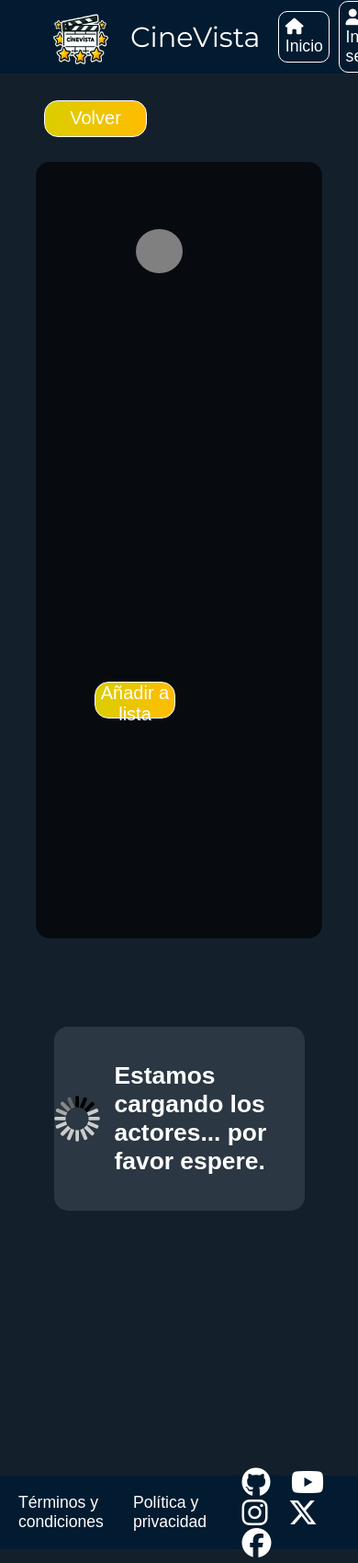
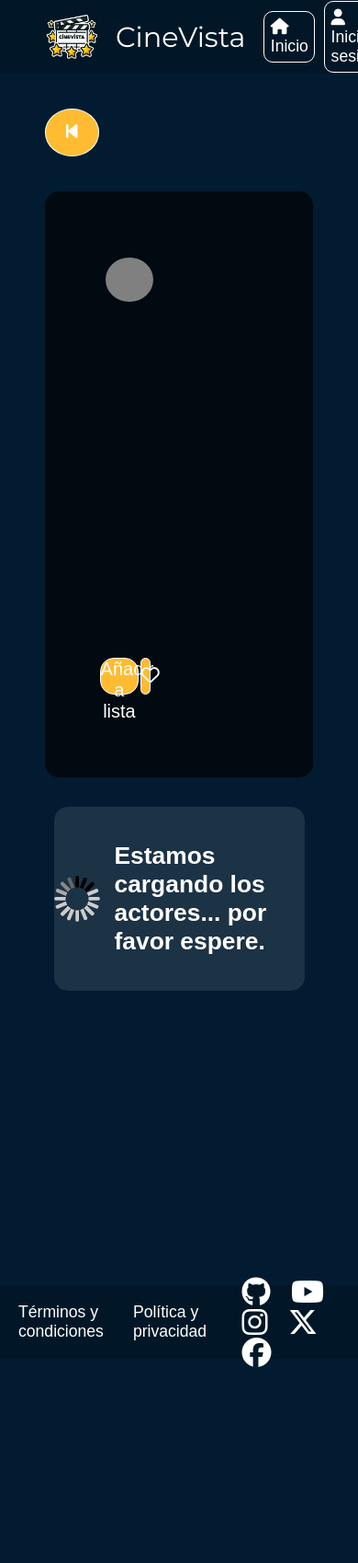
Before and after one commit to JorgeBackendProjects/CineVista, a PHP site: template Views/pelicula.php in a window 390 px wide; the page is wider, and only the part inside the window is pictured. Shown: that part at 92% size. After the commit the page ends 1486 px from the top of that part, so only its background shows below. Run offline with PHP 8.4, Linux system fonts and the light colour scheme; the template is opened without the code that fills it, so the values that code supplies are empty; some libraries are stand-ins or nearby versions; some web fonts are replaced.

Commit message:
Más responsive y cambios de estilos

```diff
--- a/Views/pelicula.php
+++ b/Views/pelicula.php
@@ -35,7 +35,7 @@ $sesion_iniciada = isset($_SESSION["usuario"]);
         body {
             font-family: "Inria Sans", sans-serif;
             font-size: 1.1rem;
-            background-color: rgb(2, 16, 29, 93%);
+            background-color: #021B30;
             color: white;
         }
 
@@ -45,7 +45,7 @@ $sesion_iniciada = isset($_SESSION["usuario"]);
             width: 100%;
             top: 0;
             z-index: 1;
-            background-color: rgb(2, 27, 48);
+            background-color: #011727;
         }
 
         nav {
@@ -71,8 +71,8 @@ $sesion_iniciada = isset($_SESSION["usuario"]);
         }
 
         .header_left .icon {
-            width: 4.5rem;
-            height: 5rem;
+            width: 3.5rem;
+            height: 3rem;
             background-image: url("Assets/Images/icon.png");
             background-size: 100% 100%;
         }
@@ -114,15 +114,15 @@ $sesion_iniciada = isset($_SESSION["usuario"]);
 
         /*Botón Volver*/
         .atras {
-            width: 7rem;
-            height: 2.5rem;
+            width: 3.7rem;
+            height: 3.2rem;
             font-size: 1.25rem;
             position: absolute;
-            top: 6.8rem;
-            left: 3rem;
-            background: linear-gradient(90deg, rgb(219, 206, 0) 0%, rgb(255, 188, 0) 100%);
+            top: 7.4rem;
+            left: 12.5vw;
+            background-color: rgb(255, 188, 50);
             color: white;
-            border-radius: 15px;
+            border-radius: 50%;
             cursor: pointer;
             border: 1px solid;
         }
@@ -160,7 +160,7 @@ $sesion_iniciada = isset($_SESSION["usuario"]);
             position: absolute;
             width: 75%;
             height: 75.5vh;
-            top: 10rem;
+            top: 13rem;
             left: 12.5%;
             opacity: 0.7;
             background-size: 100% 100%;
@@ -175,14 +175,16 @@ $sesion_iniciada = isset($_SESSION["usuario"]);
             height: 75.5vh;
             padding: 4rem 3.5rem;
             margin: 0 auto;
-            top: 5rem;
+            top: 8rem;
             background-color: rgba(0, 0, 0, 65%);
             border-radius: 15px;
         }
 
         .poster {
-            width: 300px;
+            display: flex;
+            flex-direction: row-reverse;
             height: 80%;
+            margin-bottom: 5%;
             background-size: 100% 100%;
             background-repeat: no-repeat;
             border-radius: 15px;
@@ -196,9 +198,9 @@ $sesion_iniciada = isset($_SESSION["usuario"]);
             width: 3.2rem;
             height: 3rem;
             top: 2%;
+            right: 2%;
             border-radius: 50%;
             background-color: grey;
-            left: 80%;
         }
 
         .valoracion {
@@ -210,55 +212,70 @@ $sesion_iniciada = isset($_SESSION["usuario"]);
         .info_principal {
             display: flex;
             flex-direction: column;
-            width: 300px;
+            width: 25%;
             height: 100%;
         }
 
         .info_detallada {
-            padding: 0 0 1rem 1rem;
+            width: 75%;
+            padding: 0 0 1rem 1vw;
             border-radius: 20px;
         }
 
         .info_detallada span h3 {
-            padding: 0.5rem 2rem;
+            padding: 0.5rem 0 0.5rem 1.5vw;
             font-size: 1.2rem;
+            text-align: justify;
         }
 
         .info_detallada span h3 span {
             font-weight: 200;
         }
 
-        .titulo {
-            font-size: 1.9rem;
-            text-align: center;
-            padding-top: 5%;
+        #web a {
+            color: orange;
         }
 
-        .aniadir_a_lista {
-            width: 85%;
+        .titulo {
+            font-size: 1.7rem;
+            text-align: center;
+        }
+
+        .aniadir_pelicula {
+            display: flex;
+            justify-content: center;
+            width: 90%;
+            margin: 0 auto;
+        }
+
+        .aniadir_pelicula .aniadir_a_lista {
+            width: 75%;
             height: 2.5rem;
             margin: 2rem auto 0 auto;
             font-size: 1.25rem;
-            background: linear-gradient(90deg, rgb(219, 206, 0) 0%, rgb(255, 188, 0) 100%);
+            background-color: rgb(255, 188, 50);
             color: white;
             border-radius: 15px;
             cursor: pointer;
             border: 1px solid;
         }
 
-        #sinopsis {
-            text-align: justify;
-            padding: 1rem 3rem 1rem 2rem;
-        }
-
-        #web a {
-            color: orange;
+        .aniadir_pelicula .aniadir_a_favoritos {
+            width: 20%;
+            height: 2.5rem;
+            margin: 2rem auto 0 auto;
+            font-size: 1.25rem;
+            background-color: rgb(255, 188, 50);
+            color: white;
+            border-radius: 15px;
+            cursor: pointer;
+            border: 1px solid;
         }
 
         .secundario {
             display: flex;
             flex-direction: column;
-            margin: 8rem auto;
+            margin: 10rem auto;
             width: 70%;
         }
 
@@ -304,13 +321,13 @@ $sesion_iniciada = isset($_SESSION["usuario"]);
         }
 
         .boton_carousel {
-            width: 8rem;
+            width: 7rem;
             height: 2.5rem;
             font-size: 1.25rem;
-            margin: -1rem 3rem 0 3rem;
-            background: linear-gradient(90deg, rgb(219, 206, 0) 0%, rgb(255, 188, 0) 100%);
+            margin: 1rem 3rem 0 3rem;
+            background-color: rgb(255, 188, 50);
             color: white;
-            border-radius: 15px;
+            border-radius: 30px;
             cursor: pointer;
             border: 1px solid;
         }
@@ -321,7 +338,7 @@ $sesion_iniciada = isset($_SESSION["usuario"]);
             width: 100%;
             bottom: 0;
             z-index: 1;
-            background-color: rgb(2, 27, 48);
+            background-color: #011727;
             display: flex;
             justify-content: space-around;
             align-items: center;
@@ -351,61 +368,27 @@ $sesion_iniciada = isset($_SESSION["usuario"]);
             font-size: 2rem;
         }
 
-        /*Responsive para pantallas más pequeñas*/
         @media only screen and (max-width: 1600px) {
-            /*Vista película*/
-            .principal {
-                display: flex;
-                flex-direction: column;
+            .info_principal {
+                width: 30%;
             }
 
-            .fondo {
-                position: absolute;
-                width: 80%;
-                height: 100%;
-                top: 11rem;
-                left: 10%;
-                opacity: 0.7;
-                background-size: 100% 100%;
-                background-repeat: no-repeat;
-                border-radius: 15px;
+            .info_detallada {
+                width: 70%;
+            }
+        }
+
+        @media only screen and (max-width: 1450px) {
+            .info_principal {
+                width: 35%;
             }
 
-            .pelicula {
-                position: relative;
-                display: flex;
-                width: 80%;
-                height: 100vh;
-                padding: 4rem 3.5rem;
-                margin: 1rem auto;
-                top: 5rem;
-                background-color: rgba(0, 0, 0, 65%);
-                border-radius: 15px;
+            .info_detallada {
+                width: 65%;
             }
 
-            .poster {
-                width: 17vw;
-                height: 55vh;
-                background-size: 100% 100%;
-                background-repeat: no-repeat;
-                border-radius: 15px;
-            }
-
-            .info_principal {
-                display: flex;
-                flex-direction: column;
-                width: 300px;
-                height: 100%;
-            }
-
-            .titulo {
-                font-size: 1.5rem;
-                text-align: center;
-                padding-top: 5%;
-            }
-
-            .boton_carousel {
-                margin: -2rem 3rem 0rem 3rem;
+            .info_detallada span h3 {
+                font-size: 1.1rem;
             }
         }
     </style>
@@ -434,7 +417,7 @@ $sesion_iniciada = isset($_SESSION["usuario"]);
         <div class="principal">
             <input type="hidden" id="id_pelicula" name="id_pelicula" value="<?php echo $id_pelicula; ?>" />
 
-            <button id="atras" class="atras">Volver</button>
+            <button id="atras" class="atras"><i class="fa-solid fa-backward-step"></i></button>
 
             <div id="fondo" class="fondo"></div>
 
@@ -449,7 +432,10 @@ $sesion_iniciada = isset($_SESSION["usuario"]);
 
                     <h1 id="titulo" class="titulo"></h1>
 
-                    <button id="aniadir_a_lista" class="aniadir_a_lista">Añadir a lista</button>
+                    <div class="aniadir_pelicula">
+                        <button id="aniadir_a_lista" class="aniadir_a_lista">Añadir a lista</button>
+                        <button id="aniadir_a_favoritos" class="aniadir_a_favoritos"><i class="fa-regular fa-heart"></i></button>
+                    </div>
                 </div>
 
                 <div id="info_detallada" class="info_detallada">
@@ -479,8 +465,8 @@ $sesion_iniciada = isset($_SESSION["usuario"]);
             <div id="actores" class="actores"></div>
 
             <div class="botones_carousel">
-                <button id="btn_anterior" class="boton_carousel">Retroceder</button>
-                <button id="btn_siguiente" class="boton_carousel">Avanzar</button>
+                <button id="btn_anterior" class="boton_carousel"><i class="fa-solid fa-backward"></i></button>
+                <button id="btn_siguiente" class="boton_carousel"><i class="fa-solid fa-forward"></i></button>
             </div>
 
             <div id="comentarios" class="comentarios"></div>
--- a/index.php
+++ b/index.php
@@ -14,7 +14,7 @@
 <head>
     <meta charset="UTF-8">
     <meta name="viewport" content="width=device-width, initial-scale=1.0">
-    <link rel="icon" href="Views/Assets/Images/icon.ico" sizes="64x64" type="image/png">
+    <link rel="shortcut icon" sizes="152x152" href="Views/Assets/Images/icon.png" type="image/png" />
     <script src="https://kit.fontawesome.com/001ac9542b.js" crossorigin="anonymous"></script>
     <script src="https://code.jquery.com/jquery-3.7.1.js" integrity="sha256-eKhayi8LEQwp4NKxN+CfCh+3qOVUtJn3QNZ0TciWLP4=" crossorigin="anonymous"></script>
     <script src="Views/Assets/Scripts/index.js"></script>
```
Also changed, not shown: Views/Assets/Styles/actor.css (+15 -39 lines), Views/Assets/Styles/index.css (+21 -41 lines), Views/Assets/Images/icon.ico (deleted), Views/Assets/Images/icon.png, Views/Assets/Images/icon_2.png (added), Views/Assets/Images/icon_3.webp (added).
